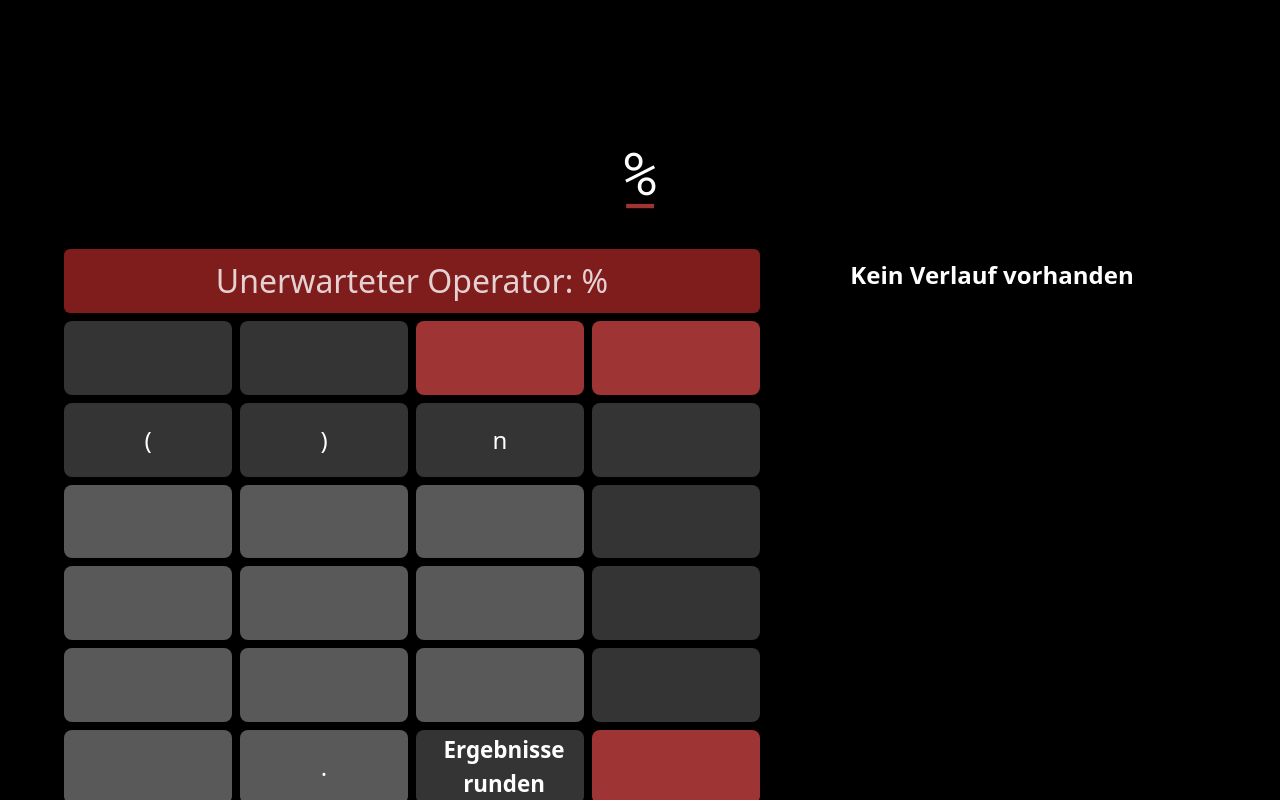
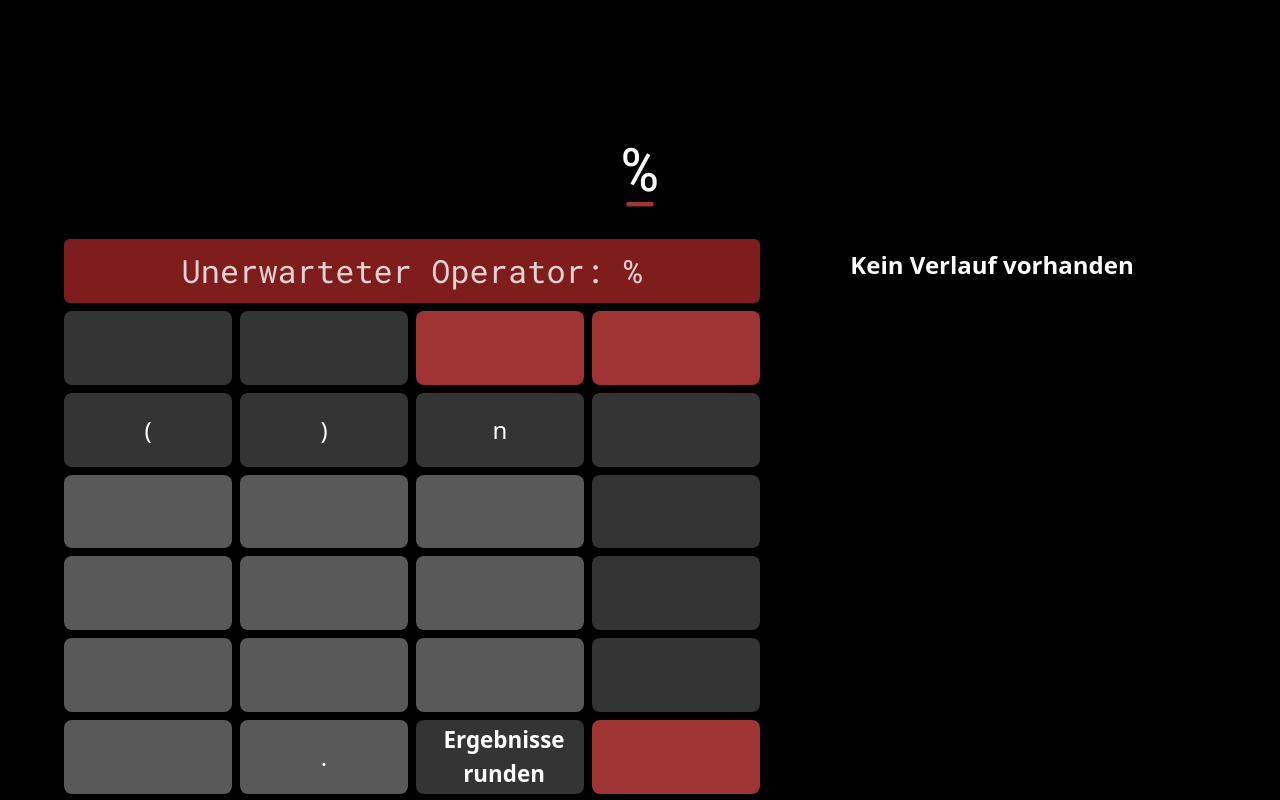
Before and after one commit to Konstanius/DotSource_SE-Calculator_Project, a Next.js app: page / in a window 1280 px wide. Both pictures are taken after a click on the button 148 px from the left and 357 px from the top of the page. Built offline with nearby package versions, Linux system fonts and the light colour scheme.

Commit message:
Font change to Roboto Mono

```diff
--- a/app/globals.css
+++ b/app/globals.css
@@ -99,29 +99,32 @@
 }
 
 .history-entry-input {
-    font-size: 1.2rem;
+    font-size: 1rem;
     font-weight: 500;
     color: rgba(var(--foreground-rgb), 0.8);
     width: 55%;
     overflow-x: auto;
     overflow-y: hidden;
+    font-family: 'Roboto Mono';
 }
 
 .history-entry-output {
-    font-size: 1.2rem;
+    font-size: 1rem;
     font-weight: 500;
     color: rgba(var(--foreground-rgb), 0.8);
     width: 30%;
     overflow-x: auto;
     overflow-y: hidden;
+    font-family: 'Roboto Mono';
 }
 
 .history-entry-equals {
-    font-size: 1.2rem;
+    font-size: 1rem;
     font-weight: 500;
     color: rgba(var(--foreground-rgb), 0.8);
     width: 5%;
     overflow: hidden;
+    font-family: 'Roboto Mono';
 }
 
 .history-entry-button {
--- a/app/layout.js
+++ b/app/layout.js
@@ -16,7 +16,7 @@
         <html lang="de">
         <body style={{overflow: "hidden"}}>
         <link rel="preconnect" href="https://fonts.gstatic.com"/>
-        <link href="https://fonts.googleapis.com/css2?family=Space+Mono:wght@400;700&display=swap"
+        <link href="https://fonts.googleapis.com/css2?family=Roboto+Mono:wght@400;700&display=swap"
               rel="stylesheet"/>
         <script async={true} src="https://kit.fontawesome.com/3c67b7e888.js" crossOrigin="anonymous"></script>
         {children}
--- a/app/page.js
+++ b/app/page.js
@@ -494,7 +494,7 @@
                                 zIndex: -5,
                                 opacity: submitAnimation === "fade-out-right" ? 1 : 0,
                                 width: screenWidth * 0.8,
-                                fontFamily: "Space Mono",
+                                fontFamily: "Roboto Mono",
                             }}
                             type="text"
                             value={output}
@@ -519,7 +519,7 @@
                             type="text"
                             style={{
                                 width: screenWidth * 0.8,
-                                fontFamily: "Space Mono",
+                                fontFamily: "Roboto Mono",
                             }}
                             value={input}
                             readOnly={submitAnimation !== ""}
@@ -592,7 +592,7 @@
                         unselectable={"on"}
                         style={{
                             width: screenWidth * 0.8,
-                            fontFamily: "Space Mono",
+                            fontFamily: "Roboto Mono",
                             zIndex: -5,
                             top: (screenWidth >= 1024) ? "1.3rem" : "0.3rem",
                             whiteSpace: "pre",
@@ -635,6 +635,7 @@
                             textOverflow: "ellipsis",
                             width: 'calc(' + ((screenWidth < 1024) ? screenWidth * 0.95 : screenWidth * 0.55) + 'px - 0.5rem)',
                             fontSize: "2rem",
+                            fontFamily: "Roboto Mono",
                         }}
                         disabled={!valid || copyClicked}
                         className={"result " + (!copyClicked ?
```
